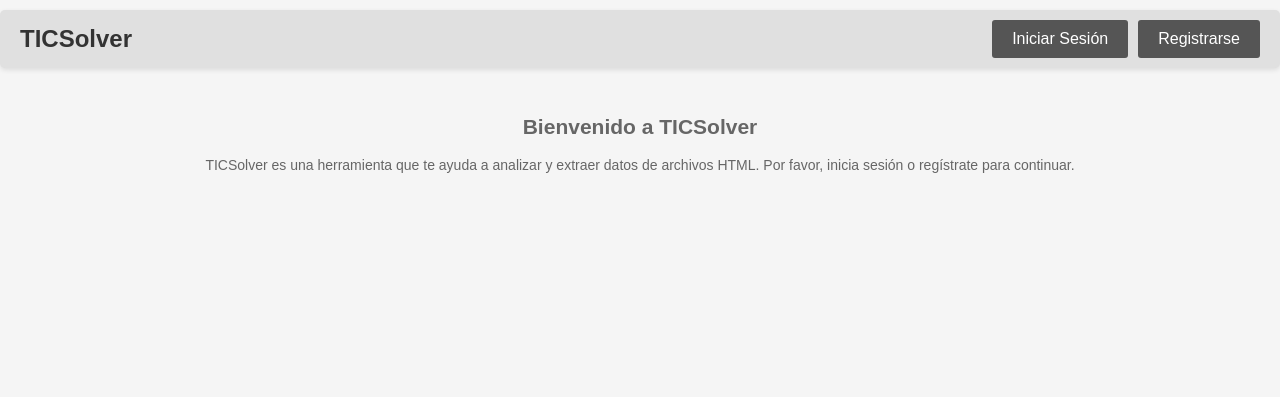
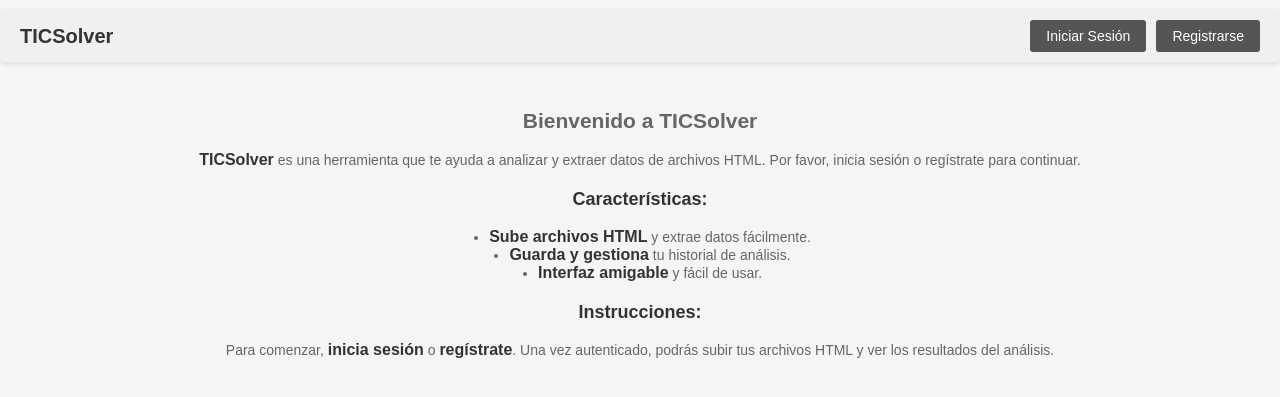
Before and after one commit to Defeeeee/TICSolver, a Flask app: page / in a window 1280 px wide. Shown: the top 397 px of the page. Run offline with Flask 3, Linux system fonts and the light colour scheme.

Commit message:
feat(upload): Improvements
Signed-off-by: Federico Diaz Nemeth <fdiaznemeth@gmail.com>

```diff
--- a/static/css/upload.css
+++ b/static/css/upload.css
@@ -11,7 +11,7 @@ body {
 
 .navbar {
     width: calc(100% - 40px); /* Add margins on both sides */
-    background-color: #e0e0e0; /* Lighter gray background */
+    background-color: #f0f0f0; /* Lighter gray background */
     color: #333; /* Dark text */
     display: flex;
     justify-content: space-between;
@@ -23,7 +23,7 @@ body {
 }
 
 .navbar-brand {
-    font-size: 24px;
+    font-size: 20px;
     font-weight: bold;
 }
 
@@ -38,13 +38,13 @@ body {
 }
 
 .navbar-btn {
-    padding: 10px 20px;
+    padding: 8px 16px;
     border: none;
     border-radius: 3px;
     background-color: #555; /* Slightly darker gray */
     color: #fff; /* White text */
     text-decoration: none;
-    font-size: 16px;
+    font-size: 14px;
     cursor: pointer; /* Indicate clickable button */
 }
 
@@ -88,6 +88,26 @@ body {
     color: #666;
 }
 
+.instructions h3 {
+    margin-top: 20px;
+    font-size: 18px;
+    color: #333;
+}
+
+.instructions ul {
+    list-style-type: disc;
+    padding-left: 20px;
+    text-align: left;
+    display: flex;
+    flex-direction: column;
+    align-items: center; /* Center the ul */
+}
+
+.instructions strong {
+    font-size: 16px;
+    color: #333;
+}
+
 /* For screens smaller than 768px, stack the form and instructions vertically */
 @media (max-width: 768px) {
     .navbar {
--- a/templates/upload.html
+++ b/templates/upload.html
@@ -33,7 +33,15 @@
     {% else %}
         <div class="instructions">
             <h2>Bienvenido a TICSolver</h2>
-            <p>TICSolver es una herramienta que te ayuda a analizar y extraer datos de archivos HTML. Por favor, inicia sesión o regístrate para continuar.</p>
+            <p><strong>TICSolver</strong> es una herramienta que te ayuda a analizar y extraer datos de archivos HTML. Por favor, inicia sesión o regístrate para continuar.</p>
+            <h3>Características:</h3>
+            <ul>
+                <li><strong>Sube archivos HTML</strong> y extrae datos fácilmente.</li>
+                <li><strong>Guarda y gestiona</strong> tu historial de análisis.</li>
+                <li><strong>Interfaz amigable</strong> y fácil de usar.</li>
+            </ul>
+            <h3>Instrucciones:</h3>
+            <p>Para comenzar, <strong>inicia sesión</strong> o <strong>regístrate</strong>. Una vez autenticado, podrás subir tus archivos HTML y ver los resultados del análisis.</p>
         </div>
     {% endif %}
 </body>
```
Also changed, not shown: server.py (+13 -2 lines).
